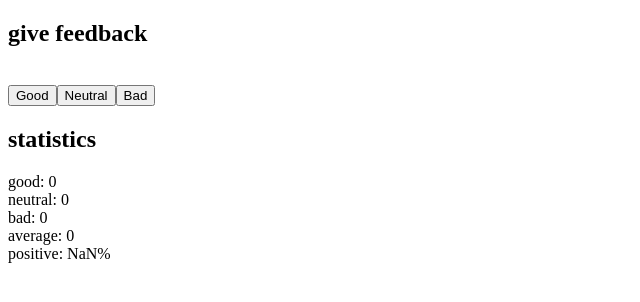
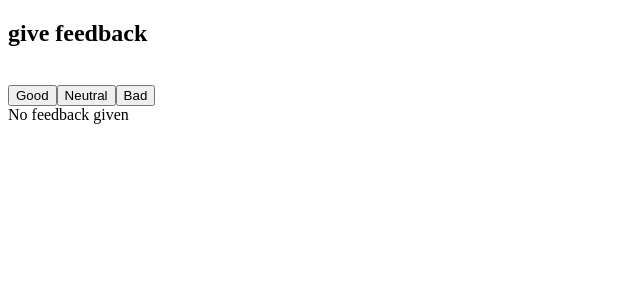
Before and after one commit to juanvi159/Lab04-DAWA, a React (Create React App) app in the folder votaciones/: page / in a window 1280 px wide. Shown: the top 302 px of the page, without its empty margins (0-640 px from the left). Built offline with nearby package versions, Linux system fonts and the light colour scheme.

Commit message:
votaciones 3 Conditional Render

```diff
--- a/votaciones/src/index.js
+++ b/votaciones/src/index.js
@@ -8,6 +8,12 @@ const App = () => {
   const [neutral, setNeutral] = useState(0)
   const [bad, setBad] = useState(0)
 
+  var VerEstadisticas = <div>No feedback given</div>;
+
+  if(good>=1||neutral>=1||bad>=1){
+    VerEstadisticas = <Statistics good={good} neutral={neutral} bad={bad}/>;
+  }
+
   return (
     <div>
       <h2>give feedback</h2>
@@ -16,7 +22,7 @@ const App = () => {
       <button onClick={() => setNeutral(neutral + 1)}>Neutral</button>
       <button onClick={() => setBad(bad + 1)}>Bad</button>
       <br></br>
-      <Statistics good={good} neutral={neutral} bad={bad}/>
+      {VerEstadisticas}
     </div>
   )
 }
```
